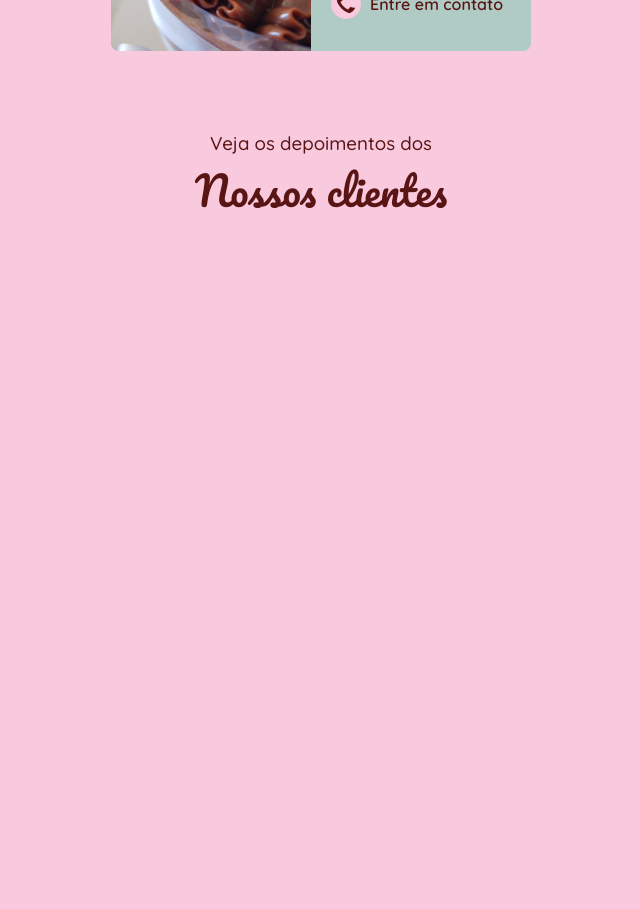
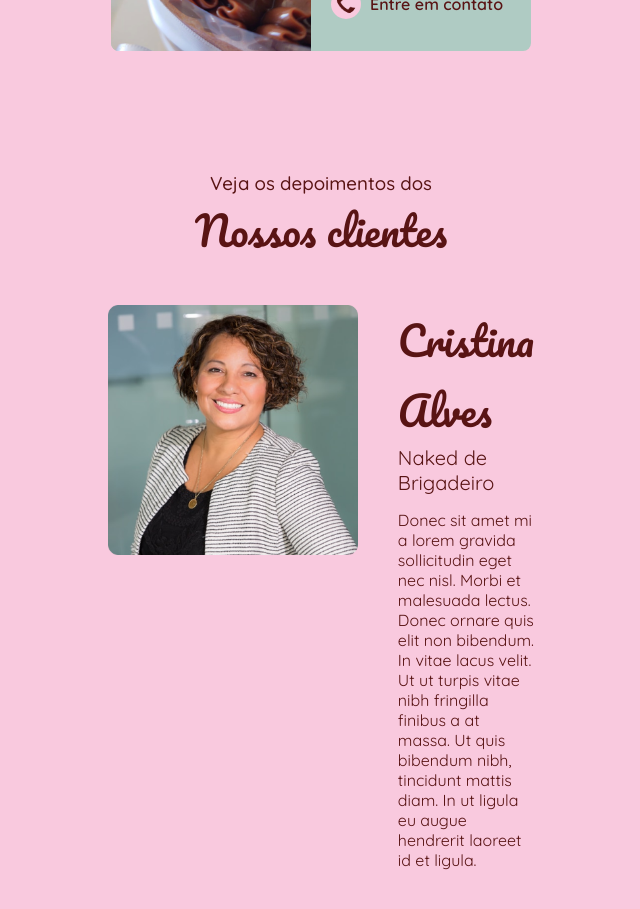
Before and after one commit to Adrianodbs/Prejeto-react-agosto, a React (Create React App) app: page / in a window 1280 px wide. Shown: the part 900-1809 px from the top of the page, without its empty margins (319-959 px from the left). Before the commit the page ends 1125 px from the top, so only its background shows below. Built offline with nearby package versions, Linux system fonts and the light colour scheme.

Commit message:
depoimentos clientes

```diff
--- a/src/pages/home/Depoimentos/index.jsx
+++ b/src/pages/home/Depoimentos/index.jsx
@@ -5,6 +5,14 @@ function Depoimentos() {
     <div className='depoimentos'>
       <h3>Veja os depoimentos dos</h3>
       <h2>Nossos clientes</h2>
+      <div className='depoimentos__content'>
+        <img src="./img/cristina.png" alt="" />
+        <div className="depoimentos__texto">
+          <h2>Cristina Alves</h2>
+          <h4>Naked de Brigadeiro</h4>
+          <p>Donec sit amet mi a lorem gravida sollicitudin eget nec nisl. Morbi et malesuada lectus. Donec ornare quis elit non bibendum. In vitae lacus velit. Ut ut turpis vitae nibh fringilla finibus a at massa. Ut quis bibendum nibh, tincidunt mattis diam. In ut ligula eu augue hendrerit laoreet id et ligula.</p>
+        </div>
+      </div>
     </div>
   )
 }
--- a/src/pages/home/Depoimentos/style.css
+++ b/src/pages/home/Depoimentos/style.css
@@ -5,6 +5,7 @@
   justify-content: center;
   margin-top: 80px;
   color: var(--vinho);
+  padding: 40px 450px;
 }
 
 .depoimentos h3{
@@ -16,3 +17,21 @@
   font-weight: 300;
   font-size: 40px;
 }
+
+.depoimentos__content{
+  display: flex;
+  margin-top: 40px;
+  gap: 40px;
+}
+
+.depoimentos__content img{
+  width: 250px;
+  height: 250px;
+}
+
+.depoimentos__texto h4{
+  font-weight: 400;
+  color: var(--vinho);
+  font-size: 20px;
+  margin-bottom: 15px;
+}
```
Also changed, not shown: public/img/cristina.png (added).
